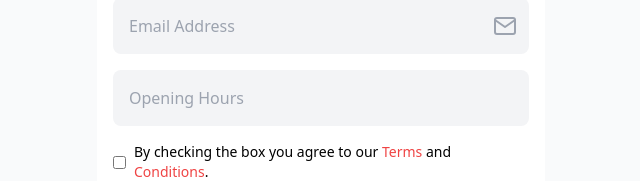
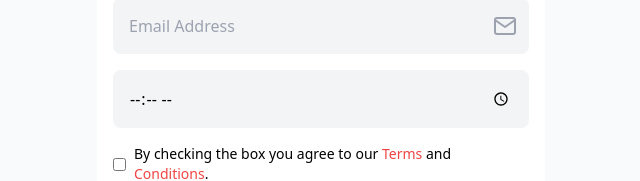
Before and after one commit to DevxD98/Owner-s-page, a React (Vite) app: page /create-account in a window 1280 px wide. Shown: the part 546-727 px from the top of the page, without its empty margins (319-959 px from the left). Built offline with nearby package versions, Linux system fonts and the light colour scheme.

Commit message:
Updated CreateAccountPage: enhanced form validation and UI changes

```diff
--- a/src/pages/CreateAccountPage.jsx
+++ b/src/pages/CreateAccountPage.jsx
@@ -292,7 +292,7 @@ const CreateAccountPage = () => {
           {/* Opening Hours */}
           <div className="relative">
             <input
-              type="text"
+              type="time"
               name="openingHours"
               value={formData.openingHours}
               onChange={handleInputChange}
```
